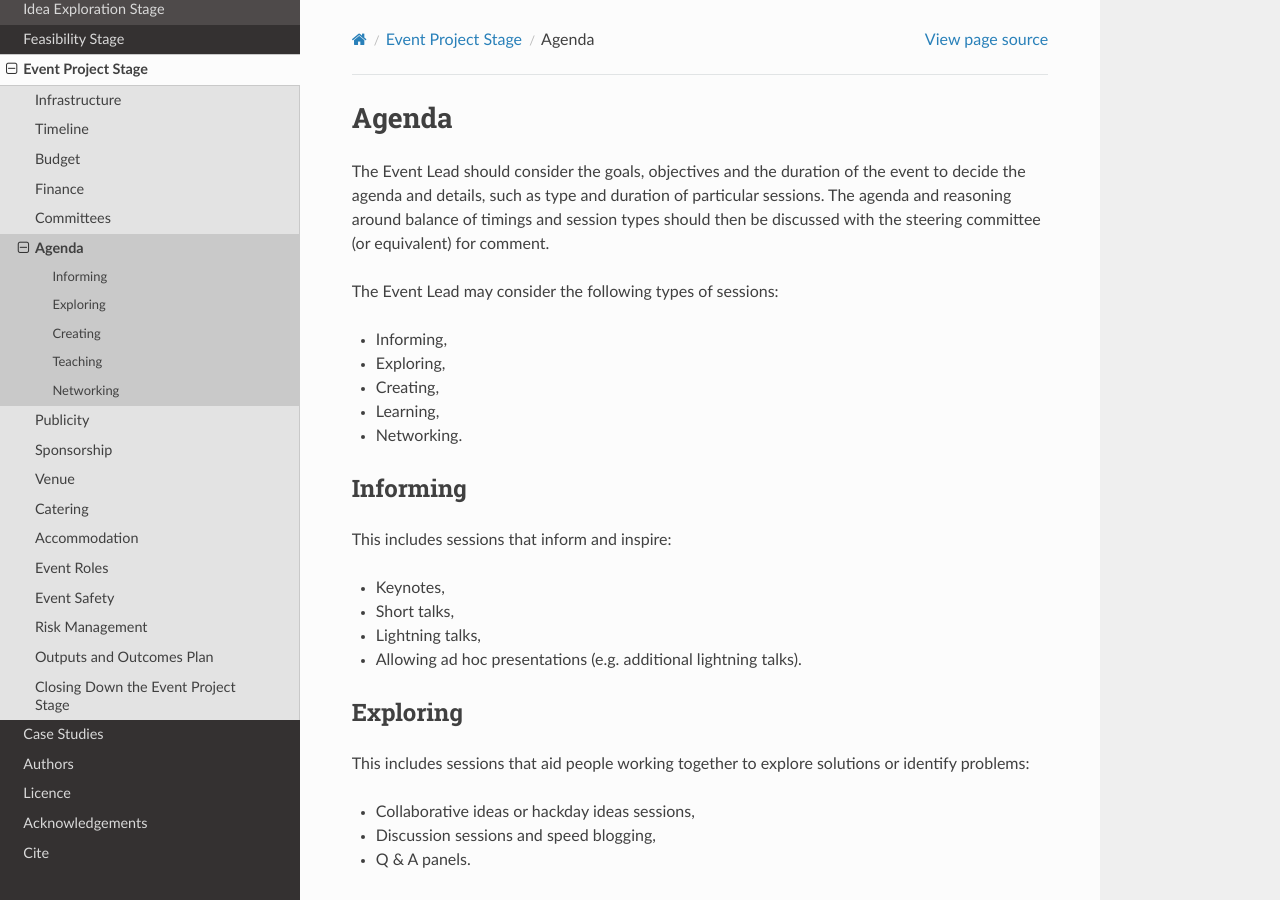
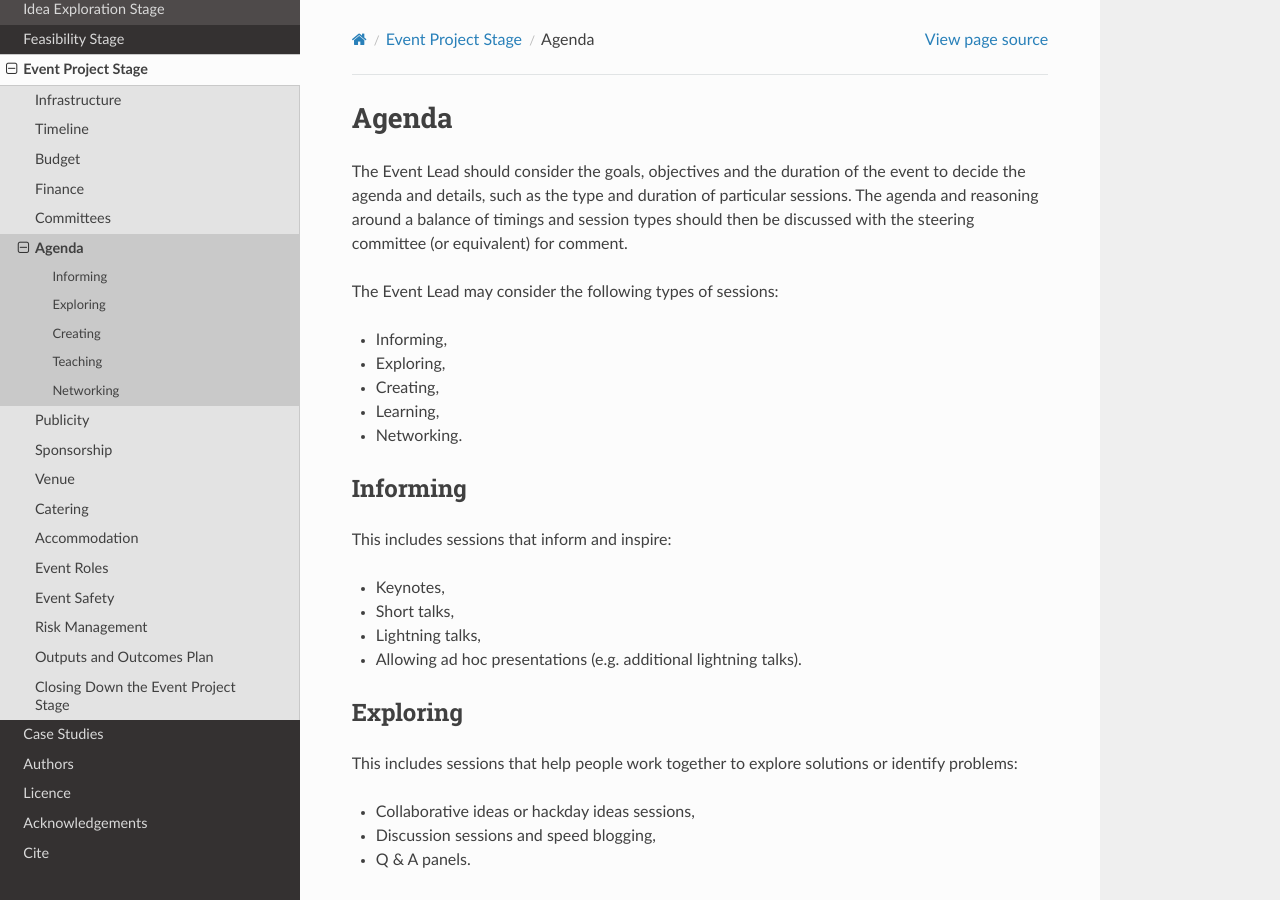
Before and after one commit to softwaresaved/event-organisation-guide, a Sphinx documentation site: the page built from docs/eog/eps-agenda.rst, in a window 1280 px wide and 900 px high. Built offline with Sphinx 7.4.7 and the Read the Docs theme 2.0.0, drawn with Linux system fonts in a browser that asks for light colours.

Commit message:
Update eps-agenda.rst

```diff
--- a/docs/eog/eps-agenda.rst
+++ b/docs/eog/eps-agenda.rst
@@ -2,7 +2,7 @@
 
 Agenda
 ======
-The Event Lead should consider the goals, objectives and the duration of the event to decide the agenda and details, such as type and duration of particular sessions. The agenda and reasoning around balance of timings and session types should then be discussed with the steering committee (or equivalent) for comment.
+The Event Lead should consider the goals, objectives and the duration of the event to decide the agenda and details, such as the type and duration of particular sessions. The agenda and reasoning around a balance of timings and session types should then be discussed with the steering committee (or equivalent) for comment.
 
 The Event Lead may consider the following types of sessions:
 
@@ -25,7 +25,7 @@ This includes sessions that inform and inspire:
 Exploring
 *********
 
-This includes sessions that aid people working together to explore solutions or identify problems:
+This includes sessions that help people work together to explore solutions or identify problems:
 
 * Collaborative ideas or hackday ideas sessions,
 * Discussion sessions and speed blogging,
```
